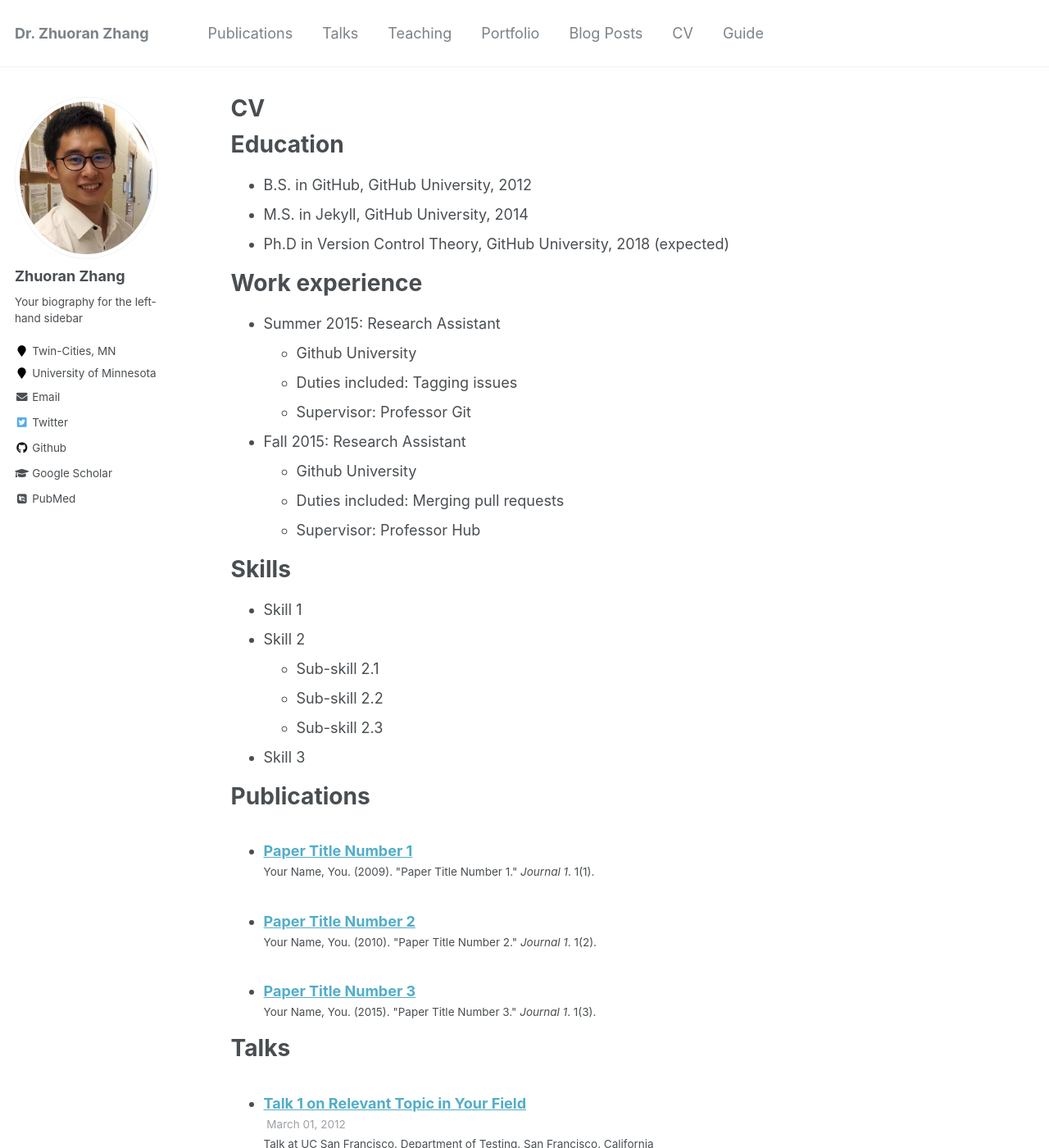
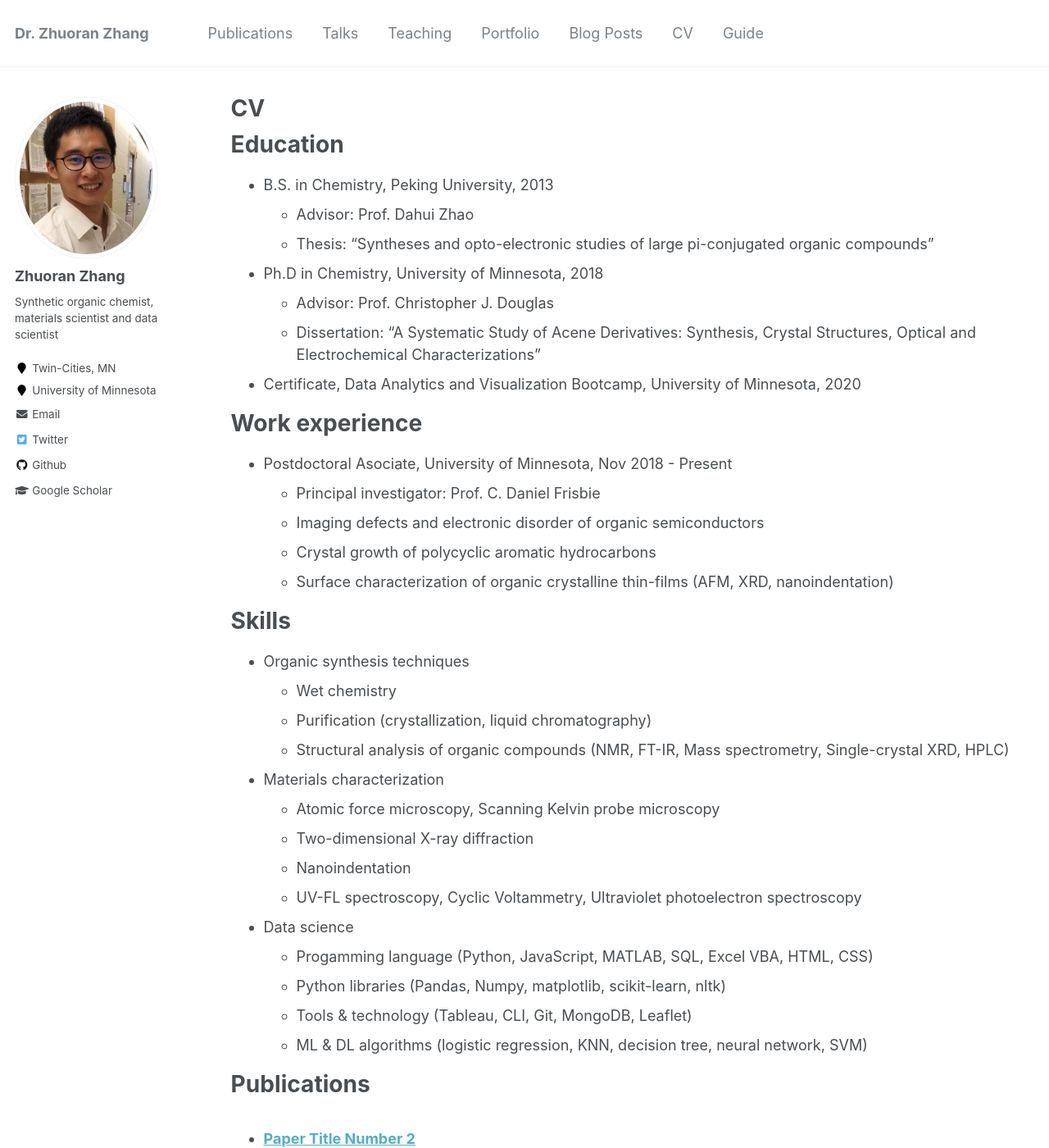
Before and after one commit to zhuoranzhang-ryan/website, a Jekyll site: the page built from _pages/cv.md, in a window 1280 px wide and 1400 px high. Shown: the whole window at 82% size. Built offline with Jekyll 4.4.1, drawn with Linux system fonts in a browser that asks for light colours; some web fonts are replaced; some of the changed text lies outside the part shown.

Commit message:
Editing CV and publication

```diff
--- a/_config.yml
+++ b/_config.yml
@@ -82,10 +82,10 @@ analytics:
 author:
   name             : "Zhuoran Zhang"
   avatar           : "profile.jpg"
-  bio              : "Your biography for the left-hand sidebar"
+  bio              : "Synthetic organic chemist, materials scientist and data scientist"
   location         : "Twin-Cities, MN"
   employer         : "University of Minnesota"
-  pubmed           : ""
+  pubmed           : #""
   googlescholar    : "https://scholar.google.com/citations?user=PH2oFakAAAAJ&hl=en"
   email            : "zhan3230@umn.edu"
   researchgate     :  # example: "https://www.researchgate.net/profile/yourprofile"
--- a/_pages/cv.md
+++ b/_pages/cv.md
@@ -11,30 +11,41 @@ redirect_from:
 
 Education
 ======
-* B.S. in GitHub, GitHub University, 2012
-* M.S. in Jekyll, GitHub University, 2014
-* Ph.D in Version Control Theory, GitHub University, 2018 (expected)
+* B.S. in Chemistry, Peking University, 2013
+  * Advisor: Prof. Dahui Zhao
+  * Thesis: "Syntheses and opto-electronic studies of large pi-conjugated organic compounds"
+* Ph.D in Chemistry, University of Minnesota, 2018
+  * Advisor: Prof. Christopher J. Douglas
+  * Dissertation: "A Systematic Study of Acene Derivatives: Synthesis, Crystal Structures, Optical and Electrochemical Characterizations"
+* Certificate, Data Analytics and Visualization Bootcamp, University of Minnesota, 2020
 
 Work experience
 ======
-* Summer 2015: Research Assistant
-  * Github University
-  * Duties included: Tagging issues
-  * Supervisor: Professor Git
+* Postdoctoral Asociate, University of Minnesota, Nov 2018 - Present
+  * Principal investigator: Prof. C. Daniel Frisbie
+  * Imaging defects and electronic disorder of organic semiconductors
+  * Crystal growth of polycyclic aromatic hydrocarbons
+  * Surface characterization of organic crystalline thin-films (AFM, XRD, nanoindentation)
 
-* Fall 2015: Research Assistant
-  * Github University
-  * Duties included: Merging pull requests
-  * Supervisor: Professor Hub
 
 Skills
 ======
-* Skill 1
-* Skill 2
-  * Sub-skill 2.1
-  * Sub-skill 2.2
-  * Sub-skill 2.3
-* Skill 3
+* Organic synthesis techniques
+  * Wet chemistry
+  * Purification (crystallization, liquid chromatography)
+  * Structural analysis of organic compounds (NMR, FT-IR, Mass spectrometry, Single-crystal XRD, HPLC)
+
+* Materials characterization
+  * Atomic force microscopy, Scanning Kelvin probe microscopy
+  * Two-dimensional X-ray diffraction
+  * Nanoindentation
+  * UV-FL spectroscopy, Cyclic Voltammetry, Ultraviolet photoelectron spectroscopy
+
+* Data science
+  * Progamming language (Python, JavaScript, MATLAB, SQL, Excel VBA, HTML, CSS)
+  * Python libraries (Pandas, Numpy, matplotlib, scikit-learn, nltk)
+  * Tools & technology (Tableau, CLI, Git, MongoDB, Leaflet)
+  * ML & DL algorithms (logistic regression, KNN, decision tree, neural network, SVM)
 
 Publications
 ======
--- a/_publications/2009-10-01-paper-title-number-1.md
+++ b/_publications/2009-10-01-paper-title-number-1.md
@@ -1,12 +1,12 @@
 ---
-title: "Paper Title Number 1"
+title: "Electron-transporting PAHs with Dual Perylenediimides: Syntheses and Semiconductive Characterizations"
 collection: publications
 permalink: /publication/2009-10-01-paper-title-number-1
-excerpt: 'This paper is about the number 1. The number 2 is left for future work.'
-date: 2009-10-01
-venue: 'Journal 1'
-paperurl: 'http://academicpages.github.io/files/paper1.pdf'
-citation: 'Your Name, You. (2009). &quot;Paper Title Number 1.&quot; <i>Journal 1</i>. 1(1).'
+excerpt: 'An effective method was developed to prepare triphenyleno[1,2,3,4-ghi]perylenediimide derivatives, via ICl-induced annulation, dehalogenation, followed by photocyclization. A perylenediimide (PDI) dimer featuring a terphenyl bisethynylene linker was thereby transformed into a benzo[k]tetraphene fused with two benzoperylenediimides. These PDI derivatives exhibited electron mobility up to 0.079 cm2 V−1 s−1 in solution-processed thin film transistors.'
+date: 2013-02-18
+venue: 'Chemical Communications'
+paperurl: 'https://pubs.rsc.org/en/content/articlehtml/2013/cc/c3cc40704g'
+citation: 'Zhuoran Zhang, Ting Lei, Qifan Yan, Jian Pei and Dahui Zhao. &quot;Electron-transporting PAHs with Dual Perylenediimides: Syntheses and Semiconductive Characterizations&quot; <i>Chem. Commun.</i> <strong>2013</strong>, <i>49</i>, 2882-2884.'
 ---
 This paper is about the number 1. The number 2 is left for future work.
 
```
